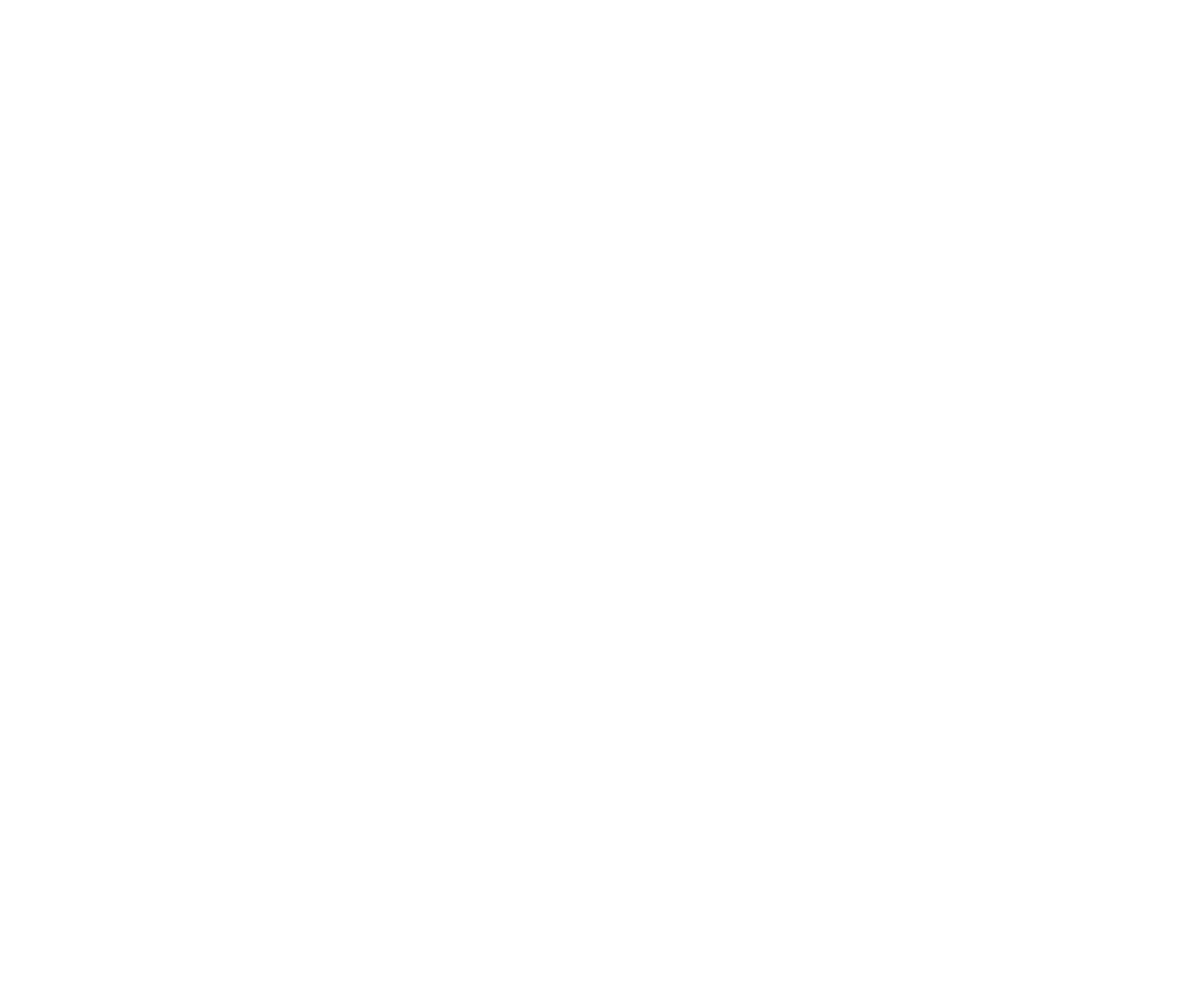
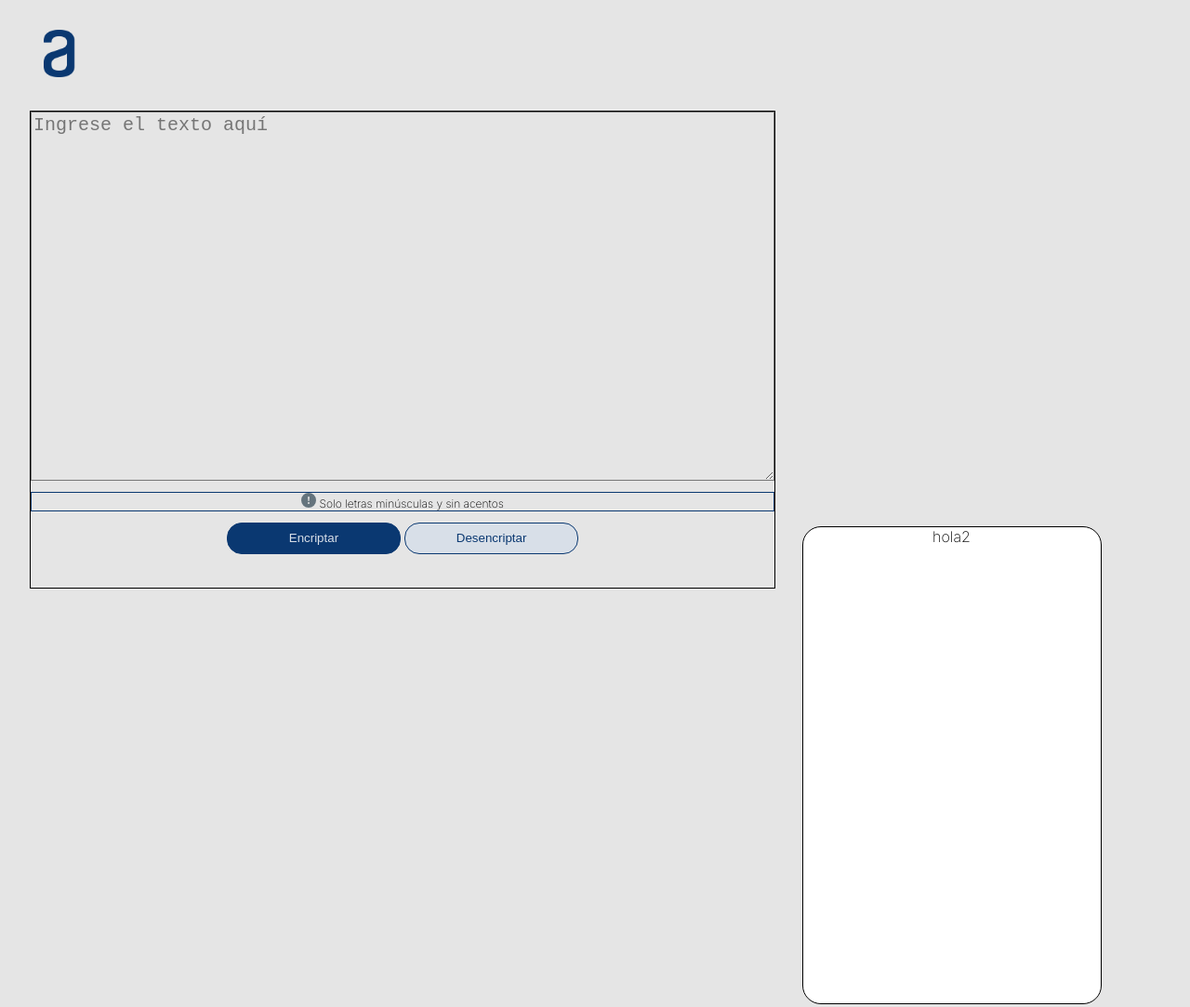
Before and after one commit to MariaGonzalesBaldera/Encriptador-ONE, a plain HTML site: page index.html in a window 1280 px wide. Shown: the whole page at 93% size. Before the commit the page ends 800 px from the top, so only its background shows below. Drawn offline with Linux system fonts and the light colour scheme.

Commit message:
agregardo esquema html

```diff
--- a/index.html
+++ b/index.html
@@ -4,10 +4,43 @@
     <meta charset="UTF-8">
     <meta http-equiv="X-UA-Compatible" content="IE=edge">
     <meta name="viewport" content="width=device-width, initial-scale=1.0">
+    <link rel="stylesheet" href="syle.css">
+    <link rel="preconnect" href="https://fonts.googleapis.com">
+<link rel="preconnect" href="https://fonts.gstatic.com" crossorigin>
+<link href="https://fonts.googleapis.com/css2?family=Inter:wght@200&family=Montserrat:wght@300&display=swap" rel="stylesheet">
     <title>Encriptador de texto</title>
 </head>
 <body>
+    <header>
+        <div>
+            <img class="logo" src="images/logo.png">
+            <h3></h3>
+        </div>
+    </header>
+    <main>
+        <section >
+            <div class="texto1">
+                <div class="div-texto">
+                    <textarea class="text-area1" placeholder="Ingrese el texto aquí" rows="17"></textarea>
+                </div>
 
+                <div class="btn-encriptado">
+                        <p class="mensaje"><svg xmlns="http://www.w3.org/2000/svg" width="16" height="16" viewBox="0 0 16 16"><path fill="#65747d" d="M16 8A8 8 0 1 1 0 8a8 8 0 0 1 16 0zM8 4a.905.905 0 0 0-.9.995l.35 3.507a.552.552 0 0 0 1.1 0l.35-3.507A.905.905 0 0 0 8 4zm.002 6a1 1 0 1 0 0 2a1 1 0 0 0 0-2z"/></svg> Solo letras minúsculas y sin acentos</p>
+                    <input type="button" class="btn-encriptar" value="Encriptar">
+                    <input type="button" class="btn-desencriptar" value="Desencriptar">
+                </div>
+            </div>
+            <div class="texto2">
+                hola2
+            </div>
+        </section>
+        <section>
+
+        </section>
+    </main>
+    <footer>
+
+    </footer>
 </body>
 <script src="script.js"></script>
 </html>
--- a/syle.css
+++ b/syle.css
@@ -0,0 +1,65 @@
+body{
+    margin: 2em 0;
+    padding: 0;
+    background: #E5E5E5;
+    font-family: 'Inter', sans-serif;
+}
+.logo{
+    width: 8em;
+}
+
+section{
+    margin: 2em;
+}
+
+.texto1{
+    display: inline-block;
+    width: 50em;
+    height: 32em;
+    text-align: center;
+    border: 1px solid #000;
+
+}
+
+.div-texto{
+    display: grid;
+}
+.text-area1{
+    color: #0A3871;
+    background: #E5E5E5;
+    font-size: 20px;
+}
+.btn-encriptado{
+    text-align: center;
+}
+.mensaje{
+    font-size: 12px;
+    border: 1px solid #0A3871;
+}
+.btn-encriptar{
+    width: 14em;
+    height: 2.5em;
+    border-radius: 16px;
+    background: #0A3871;
+    color: #D8DFE8;
+    border: 1px solid #0A3871;
+
+}
+.btn-desencriptar{
+    width: 14em;
+    height: 2.5em;
+    border-radius: 16px;
+    background: #D8DFE8;
+    color: #0A3871;
+    border: 1px solid #0A3871;
+}
+.texto2{
+    text-align: center;
+    margin: 1.5em;
+    display: inline-block;
+    border: 1px solid #000;
+    width: 20em;
+    height: 32em;
+    border-radius: 20px;
+    background: #fff;
+}
```
Also changed, not shown: images/logo.png (added).
